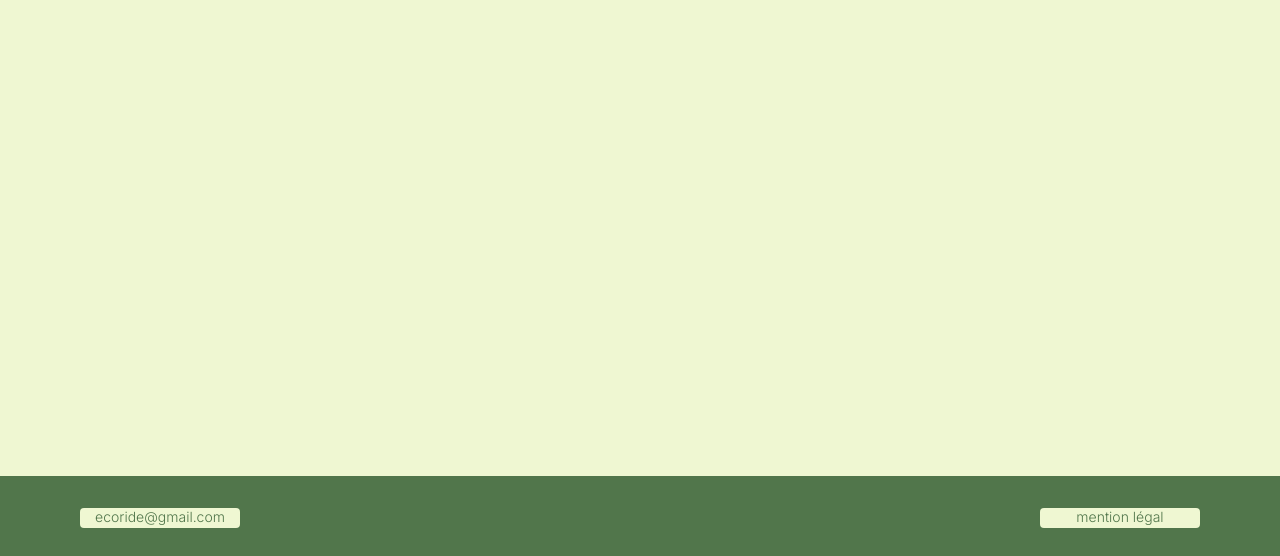
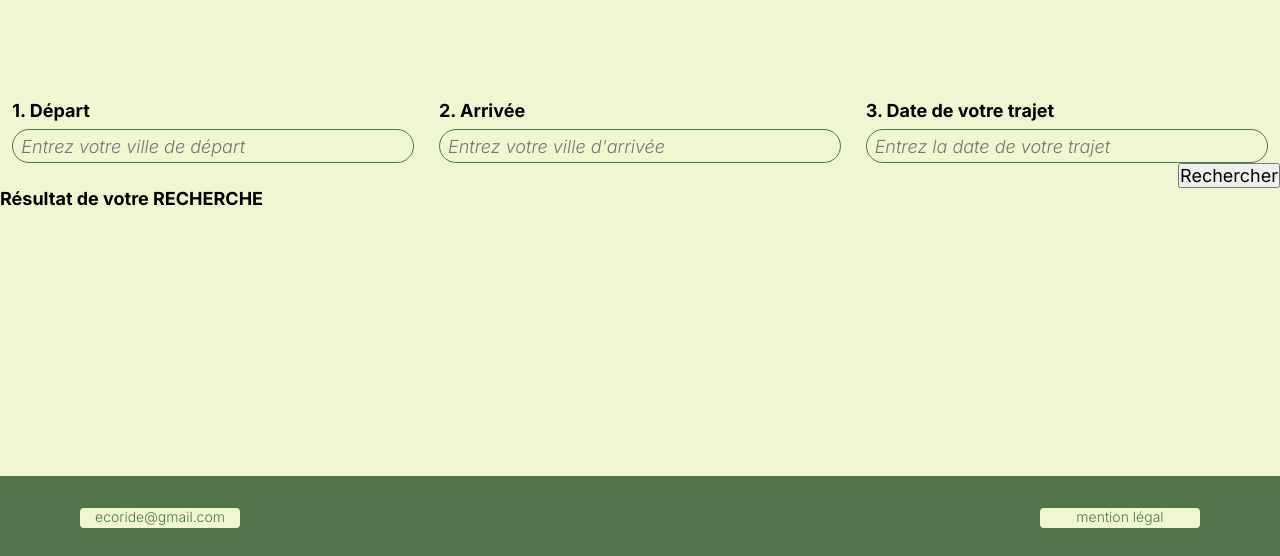
Before and after one commit to Minibrute90/ecoride, a PHP site: page /accesaucovoiturages.php in a window 1280 px wide. Shown: the part 244-800 px from the top of the page. Run offline with PHP 8.4, Linux system fonts and the light colour scheme.

Commit message:
travaux_acces_covoit_home

```diff
--- a/accesaucovoiturages.php
+++ b/accesaucovoiturages.php
@@ -27,11 +27,34 @@
             <div class="menu_hamburger"><img src="img/bouton_burger.png" alt="menu hamburger"></div>
     </header>
 
-    <section class="presentation">
-        <article>
+    <section class="zone_accescovoit">
+        <article class="zone_accescovoit">
 
+                <div class="zone_input_recherche_covoit">
+                    <h1>1. Départ</h1>
+                        <input class="recherche_covoit" type="text" placeholder="Entrez votre ville de départ" name="search">
+                </div>
 
+                <div class="zone_input_recherche_covoit">
+                    <h1>2. Arrivée</h1>
+                        <input class="recherche_covoit" type="text" placeholder="Entrez votre ville d'arrivée" name="search">
+                </div>
 
+                <div class="zone_input_recherche_covoit">
+                    <h1>3. Date de votre trajet</h1>
+                        <input class="recherche_covoit" type="text" placeholder="Entrez la date de votre trajet" name="search">
+                    </h1>
+                </div>
+
+        </article>
+
+        <div class="bouton_recherche_covoit">
+                        <button class="btn_recherche_covoit" type="button">Rechercher</button>
+        </div>
+
+        <article class="zone_resultat_recherche">
+
+            <h2>Résultat de votre RECHERCHE</h2>
 
         </article>
     </section>
--- a/css/style.css
+++ b/css/style.css
@@ -14,6 +14,12 @@ body{
     display: flex;
 	flex-direction: column;
 	min-height: 100vh;
+}
+
+input::placeholder {
+    padding-left:8px;
+    font-weight: 300;
+    font-style: italic;
 }
 
 
@@ -60,7 +66,7 @@ nav a.active {
 
 /*style section_accueil*/
 
-section {
+section.presentation {
     flex:1;
     margin-top: 40px;
     display: flex;
@@ -68,7 +74,7 @@ section {
     justify-content: center;
 }
 
-article {
+article.presentation {
     margin-right:40px;
     margin-left:40px;
     text-align: justify;
@@ -106,11 +112,6 @@ article {
     width: 75%;
 }
 
-.recherche form input::placeholder{
-    padding-left:10px;
-    font-weight: lighter;
-    font-style: italic;
-}
 
 .recherche form button{
     background-color: #51764B;
@@ -125,6 +126,38 @@ article {
     background-color: #A8B47B;
     color: black;
 }
+
+/*style section accès covoiturages*/
+
+section.zone_accescovoit{
+    flex:1;
+    display:flex;
+    flex-direction:column;
+}
+
+article.zone_accescovoit{
+    margin-top: 100px;
+    display:flex;
+    flex-direction:row;
+    justify-content:space-around;
+}
+
+.bouton_recherche_covoit{
+    display:flex;
+    flex-direction:row;
+    justify-content:flex-end
+}
+
+.zone_input_recherche_covoit input{
+    margin-top: 8px;
+    width: 400px;
+    height: 32px;
+    background-color: #EFF7D2;
+    border: 1px solid #51764B;
+    border-radius: 20px;
+}
+
+
 
 /*style footer*/
 
@@ -239,7 +272,7 @@ img{
 
 @media screen and (max-width: 900px) {
 
-    .presentation{
+    section.presentation{
         display: block;
         flex-direction: column;
         margin: 0px auto;
```
Also changed, not shown: index.php (+4 -4 lines).
